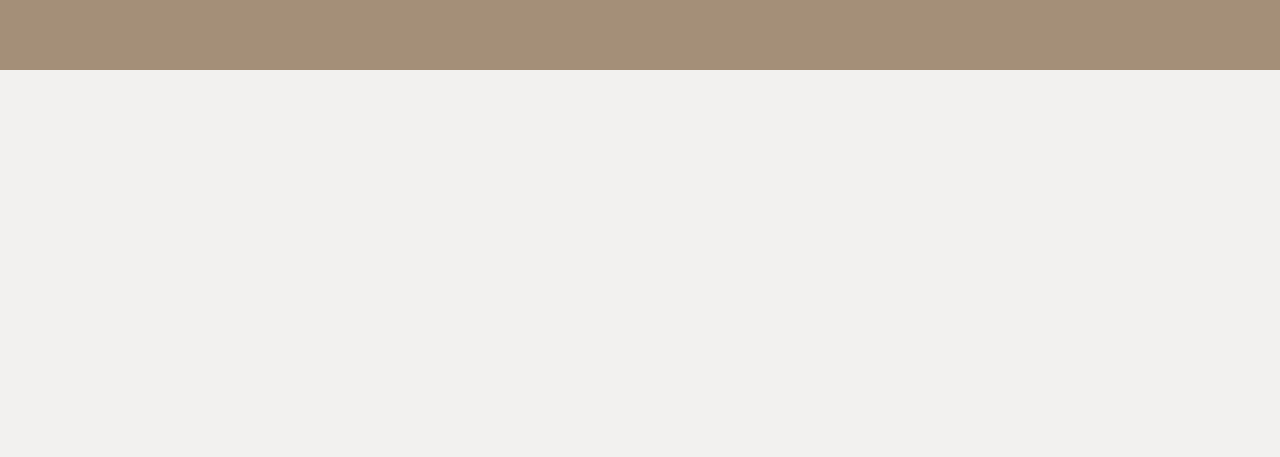
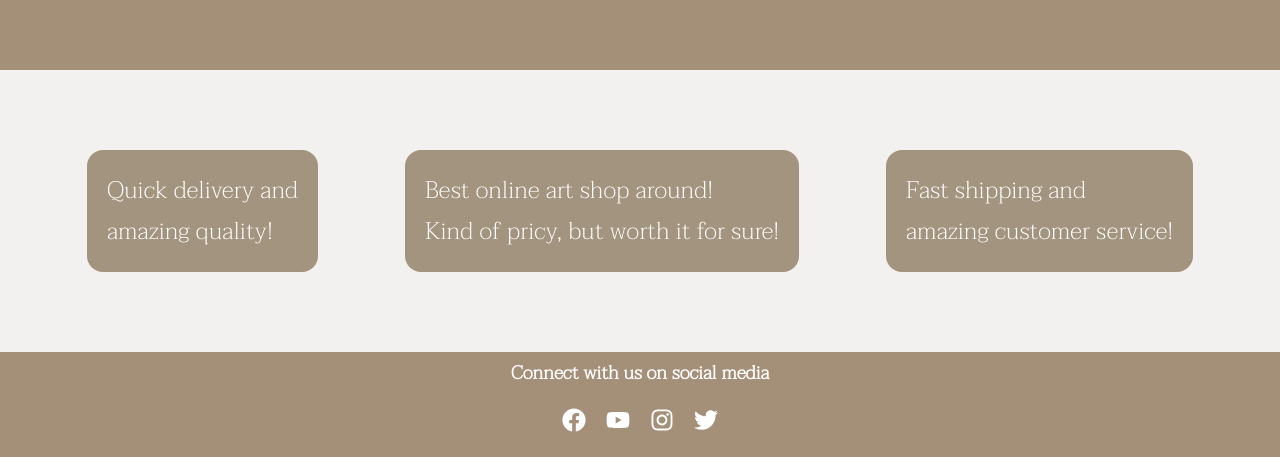
Before and after one commit to ksoutherland1/e-commerce-frontend, a React (Create React App) app: page / in a window 1280 px wide. Shown: the part 1147-1604 px from the top of the page. Before the commit the page ends 1217 px from the top, so only its background shows below. Built offline with nearby package versions, Linux system fonts and the light colour scheme.

Commit message:
finishing touches on basic homepage feel

```diff
--- a/package.json
+++ b/package.json
@@ -8,6 +8,7 @@
     "@testing-library/user-event": "^13.5.0",
     "react": "^18.2.0",
     "react-dom": "^18.2.0",
+    "react-icons": "^4.4.0",
     "react-router-dom": "^6.3.0",
     "react-scripts": "5.0.1",
     "sass": "^1.54.0",
--- /dev/null
+++ b/src/components/home-fifth/Fifth.js
@@ -0,0 +1,24 @@
+import React, { Fragment } from 'react'
+import "./Fifth.scss"
+import {FaInstagram} from "react-icons/fa";
+import {FaYoutube} from "react-icons/fa";
+import {FaTwitter} from "react-icons/fa";
+import {FaFacebook} from "react-icons/fa";
+
+
+const Fifth = () => {
+
+  return (
+    <Fragment>
+        <h3>Connect with us on social media</h3>
+        <div className='social-icons'>
+            <a className='social' href="#"><FaFacebook/></a>
+            <a className='social' href="#"><FaYoutube/></a>
+            <a className='social' href="#"><FaInstagram/></a>
+            <a className='social' href="#"><FaTwitter/></a>
+        </div>
+    </Fragment>
+  )
+}
+
+export default Fifth
--- /dev/null
+++ b/src/components/home-fifth/Fifth.scss
@@ -0,0 +1,25 @@
+.social-icons{
+    color: white;
+    display: flex;
+    justify-content: center;
+    flex-direction: row;
+    padding: 5px;
+    background-color: #A48F78;
+}
+
+.social{
+    padding: 10px;
+    font-size: 1.5rem;
+}
+
+a {
+    color: white;
+  }
+
+h3{
+    background-color: #A48F78;
+    display: flex;
+    justify-content: center;
+    align-items: center;
+    padding-top: 5px;
+}
--- /dev/null
+++ b/src/components/home-fourth/Fourth.js
@@ -0,0 +1,23 @@
+import React from 'react'
+import "./Fourth.scss"
+
+const Fourth = () => {
+
+  return (
+
+    <div className='reviews-container'>
+        <div className='review'>
+            <p>Quick delivery and <br></br> amazing quality!</p>
+        </div>
+        <div className='review'>
+            <p>Best online art shop around! <br></br>Kind of pricy, but worth it for sure!</p>
+        </div>
+        <div className='review'>
+            <p>Fast shipping and <br></br> amazing customer service!</p>
+        </div>
+    </div>
+
+  )
+}
+
+export default Fourth
--- /dev/null
+++ b/src/components/home-fourth/Fourth.scss
@@ -0,0 +1,15 @@
+.reviews-container{
+    display: flex;
+    justify-content: space-evenly;
+    flex-direction: row;
+}
+
+.review{
+    color: white;
+    margin-top: 5rem;
+    margin-bottom: 5rem;
+    font-size: 1.5rem;
+    padding: 20px;
+    background-color:#A3947F;
+    border-radius: 16px;
+}
--- a/src/routes/home/Home.js
+++ b/src/routes/home/Home.js
@@ -3,6 +3,8 @@ import "./Home.scss"
 import First from "../../components/home-first/First";
 import Second from "../../components/home-second/Second";
 import Third from "../../components/home-third/Third"
+import Fourth from '../../components/home-fourth/Fourth';
+import Fifth from '../../components/home-fifth/Fifth';
 
 const Home = () => {
 
@@ -12,6 +14,8 @@ const Home = () => {
       <First />
       <Second />
       <Third />
+      <Fourth />
+      <Fifth />
     </div>
 
 
```
Also changed, not shown: 1 other file (tests, documents, lock files or other folders).
